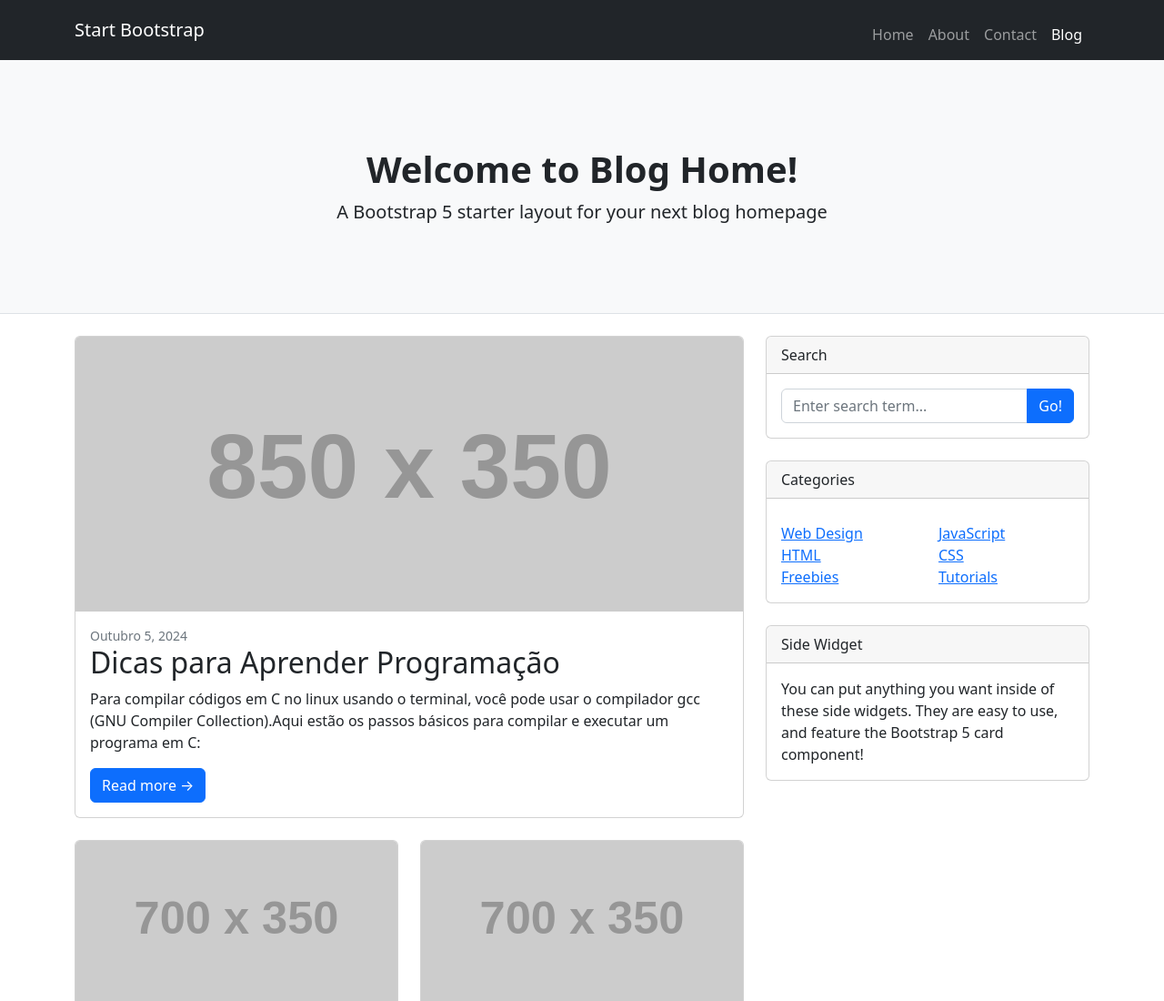
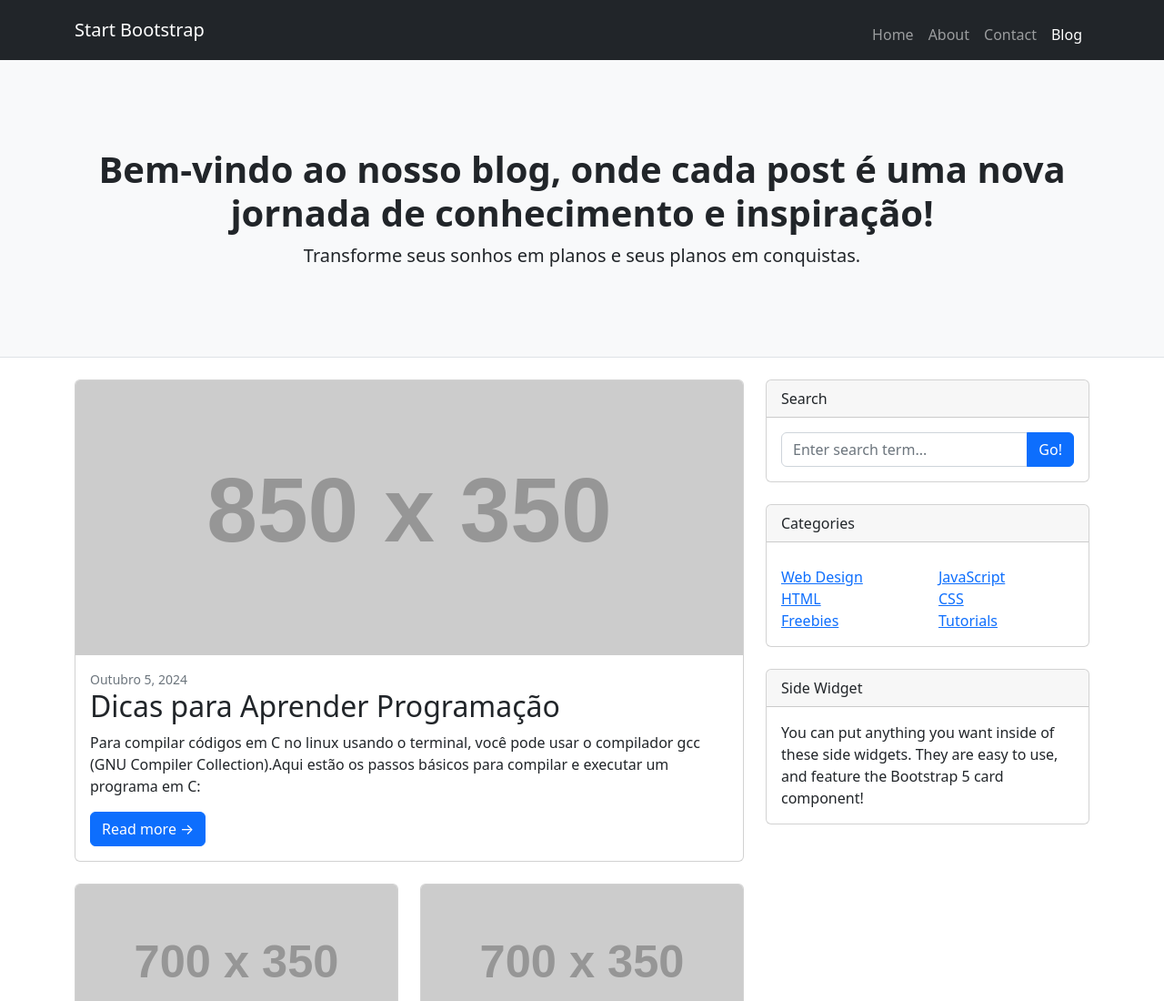
Before and after one commit to joaop9673/joaop9673.github.oi, a plain HTML site: page index.html in a window 1280 px wide. Shown: the top 1100 px of the page at 91% size. Drawn offline with nearby package versions, Linux system fonts and the light colour scheme; placeholder pictures from the web are drawn by us.

Commit message:
mudanças

```diff
--- a/index.html
+++ b/index.html
@@ -5,7 +5,7 @@
         <meta name="viewport" content="width=device-width, initial-scale=1, shrink-to-fit=no" />
         <meta name="description" content="" />
         <meta name="author" content="" />
-        <title>Blog Home - Start Bootstrap Template</title>
+        <title>Vi & Vigo</title>
         <!-- Favicon-->
         <link rel="icon" type="image/x-icon" href="assets/favicon.ico" />
         <!-- Core theme CSS (includes Bootstrap)-->
@@ -31,8 +31,8 @@
         <header class="py-5 bg-light border-bottom mb-4">
             <div class="container">
                 <div class="text-center my-5">
-                    <h1 class="fw-bolder">Welcome to Blog Home!</h1>
-                    <p class="lead mb-0">A Bootstrap 5 starter layout for your next blog homepage</p>
+                    <h1 class="fw-bolder">Bem-vindo ao nosso blog, onde cada post é uma nova jornada de conhecimento e inspiração!</h1>
+                    <p class="lead mb-0">Transforme seus sonhos em planos e seus planos em conquistas.</p>
                 </div>
             </div>
         </header>
```
Also changed, not shown: topico02.html (+1 -1 lines).
